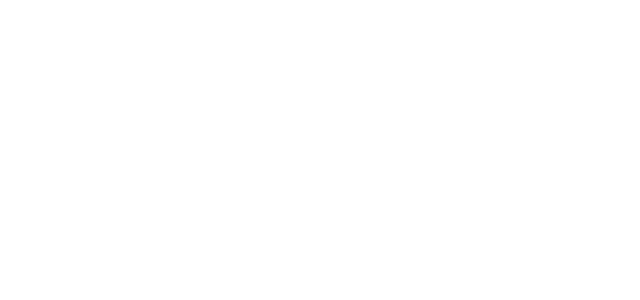
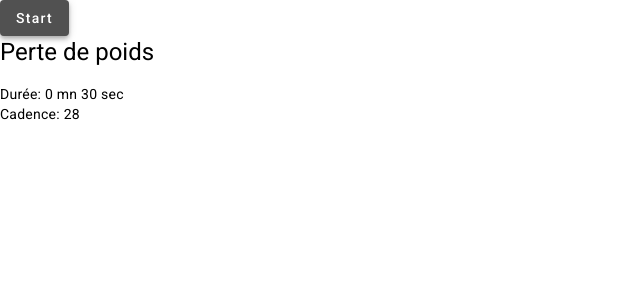
Before and after one commit to Choupa-web/rower-coaching, an Angular app: page /test in a window 1280 px wide. Shown: the top 300 px of the page, without its empty margins (0-640 px from the left). Built offline with nearby package versions, Linux system fonts and the light colour scheme.

Commit message:
ROW-6 Mechanisme d'enchainement des étapes d'un entrainement

```diff
--- a/angular.json
+++ b/angular.json
@@ -30,6 +30,7 @@
               "src/assets"
             ],
             "styles": [
+              "@angular/material/prebuilt-themes/pink-bluegrey.css",
               "src/styles.scss"
             ],
             "scripts": []
@@ -92,6 +93,7 @@
               "src/assets"
             ],
             "styles": [
+              "@angular/material/prebuilt-themes/pink-bluegrey.css",
               "src/styles.css"
             ],
             "scripts": []
--- a/src/app/app.component.html
+++ b/src/app/app.component.html
@@ -1 +1 @@
-<router-outlet></router-outlet>
+<app-run-training></app-run-training>
--- a/src/app/components/trainings/run-training/run-training.component.html
+++ b/src/app/components/trainings/run-training/run-training.component.html
@@ -1 +1,6 @@
-<p>djskdjsk</p>
+<button mat-raised-button>Start</button>
+<section id="training-info">
+  <h1>{{ rowerTraining?.label }}</h1>
+  <div> Durée: {{ stage?.duration?.minutes }} mn {{ stage?.duration?.seconds }} sec</div>
+  <div> Cadence: {{ stage?.cadence }}</div>
+</section>
--- a/src/app/components/trainings/run-training/run-training.component.ts
+++ b/src/app/components/trainings/run-training/run-training.component.ts
@@ -1,5 +1,7 @@
 import {Component, OnInit} from '@angular/core';
-import {ITraining} from '../../../models/training.model';
+import {IStage, ITraining} from '../../../models/training.model';
+import {BehaviorSubject} from 'rxjs';
+import {RunTraining} from '../../../models/training-iterator.model';
 
 @Component({
   selector: 'app-run-training',
@@ -7,25 +9,40 @@
   styleUrls: ['./run-training.component.scss']
 })
 export class RunTrainingComponent implements OnInit {
- rowerTrainings: Array<ITraining> = [];
+  rowerTraining: ITraining | undefined;
+  stage: IStage | undefined;
+  trainingIterator$: BehaviorSubject<IStage | undefined> = new BehaviorSubject<IStage | undefined>(undefined);
+  onGoingTraining: RunTraining | undefined;
 
   ngOnInit() {
-   this.rowerTrainings = [
-     {
+    this.rowerTraining = {
       label: "Perte de poids",
       stages: [
         {
-           duration : { minutes:1, seconds:30 },
+          duration: {minutes: 1, seconds: 30},
           cadence: 16,
           order: 1
         },
         {
-           duration : { minutes:0, seconds:30 },
+          duration: {minutes: 0, seconds: 30},
           cadence: 28,
           order: 2
         }
       ]
-     }
-   ];
+    };
+    this.trainingIterator$.subscribe({
+      next: onGoingStage => {
+        console.log("onGoingStage: ",onGoingStage);
+        if(onGoingStage) {
+          this.stage = onGoingStage;
+          if (this.onGoingTraining?.hasNext()) {
+            this.trainingIterator$.next(this.onGoingTraining?.next());
           }
         }
+      }
+    });
+    this.onGoingTraining = new RunTraining(this.rowerTraining);
+    this.trainingIterator$.next(this.onGoingTraining.first());
+
+  }
+}
--- /dev/null
+++ b/src/app/models/training-iterator.model.ts
@@ -0,0 +1,31 @@
+import {IStage, ITraining} from './training.model';
+
+export interface ITrainingIterator {
+  first(): IStage;
+  next(): IStage;
+  hasNext(): boolean;
+}
+
+export class RunTraining implements ITrainingIterator {
+  index: number = 0;
+  stages: IStage[];
+
+  constructor(training: ITraining) {
+    this.stages = training.stages;
+  }
+
+  first(): IStage {
+    this.index = 0;
+    return this.stages[this.index];
+  }
+
+  next(): IStage {
+    this.index++;
+    return this.stages[this.index];
+  }
+
+  hasNext(): boolean {
+    const lastIndex = this.stages.length - 1;
+    return this.index != lastIndex;
+  }
+}
--- a/src/index.html
+++ b/src/index.html
@@ -6,8 +6,11 @@
   <base href="/">
   <meta name="viewport" content="width=device-width, initial-scale=1">
   <link rel="icon" type="image/x-icon" href="favicon.ico">
+  <link rel="preconnect" href="https://fonts.gstatic.com">
+  <link href="https://fonts.googleapis.com/css2?family=Roboto:wght@300;400;500&display=swap" rel="stylesheet">
+  <link href="https://fonts.googleapis.com/icon?family=Material+Icons" rel="stylesheet">
 </head>
-<body>
+<body class="mat-typography">
   <app-root></app-root>
 </body>
 </html>
--- a/src/styles.scss
+++ b/src/styles.scss
@@ -1 +1,4 @@
 /* You can add global styles to this file, and also import other style files */
+
+html, body { height: 100%; }
+body { margin: 0; font-family: Roboto, "Helvetica Neue", sans-serif; }
```
Also changed, not shown: src/app/app-routing.module.ts (+4 -5 lines), src/app/app.module.ts (+4 -5 lines), package.json (line endings or trailing spaces). Lines whose indentation alone changed are shown as unchanged.
